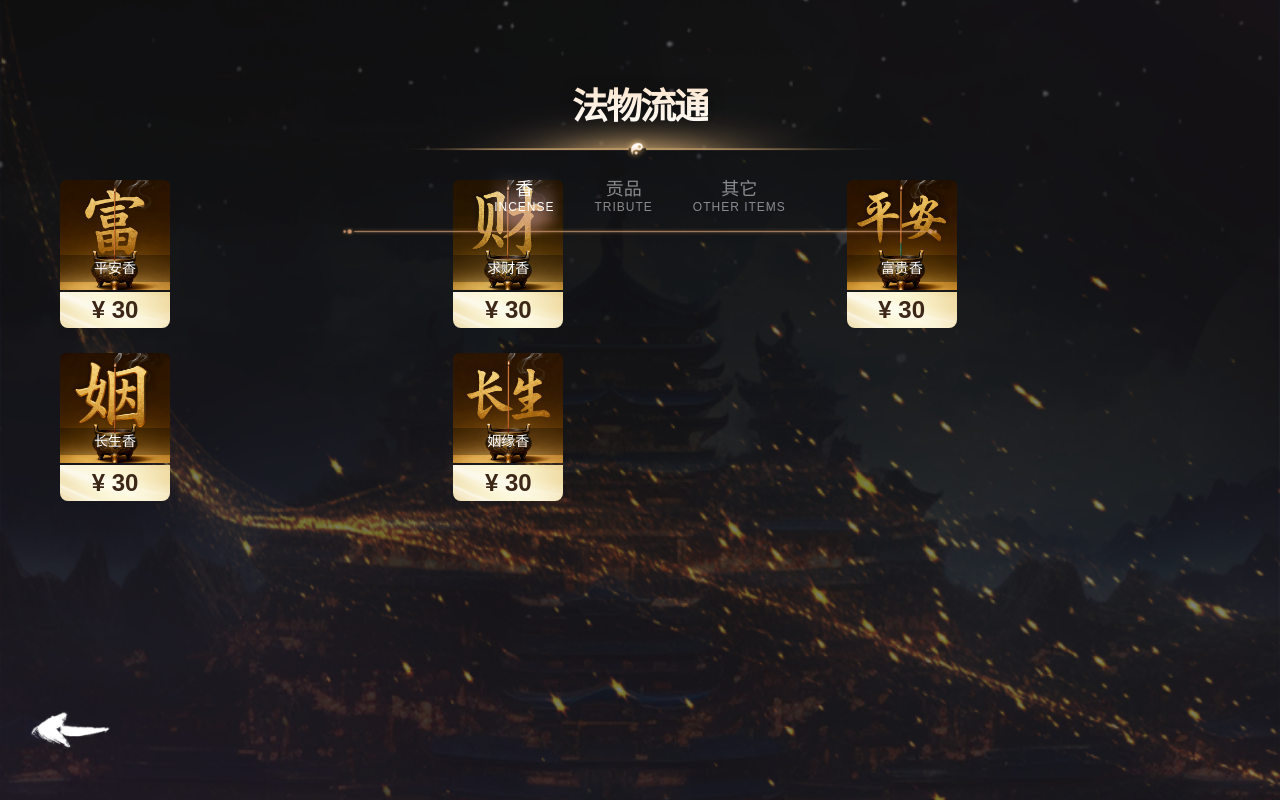
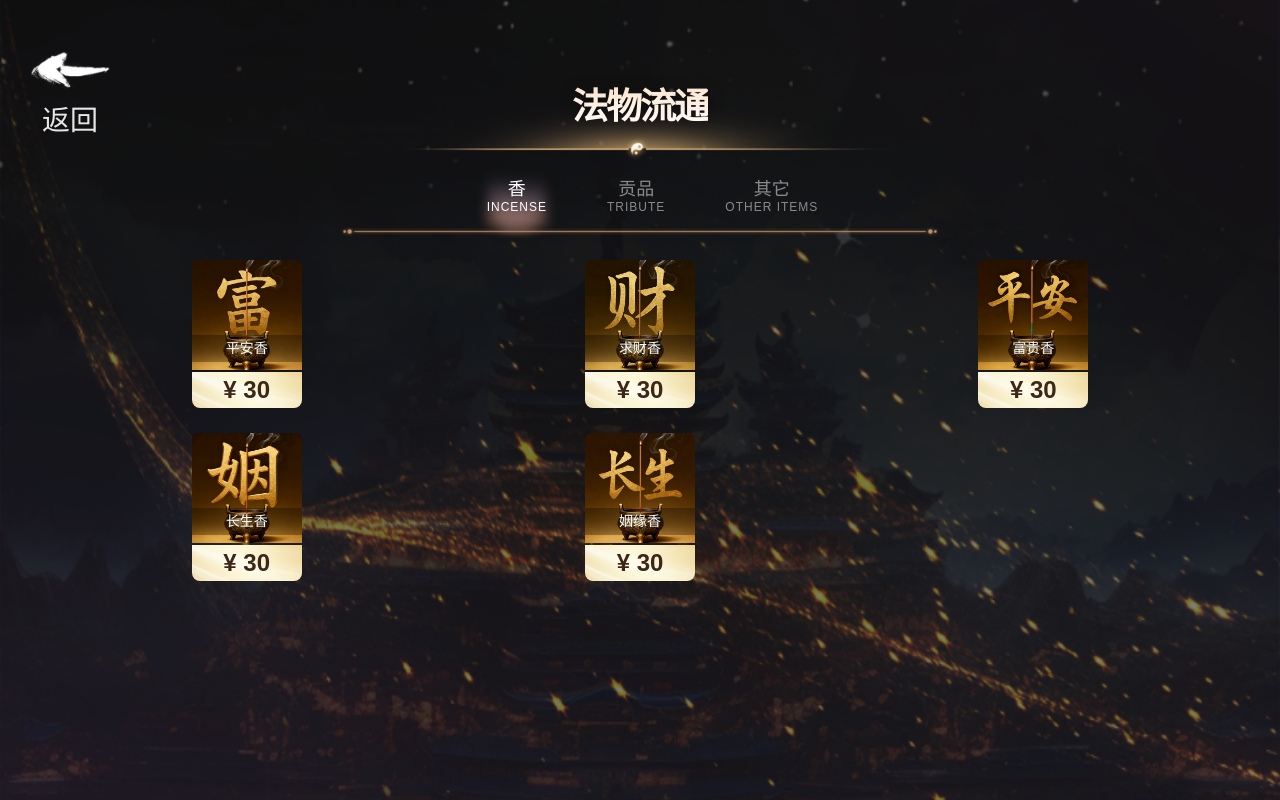
Before and after one commit to MagicTriger/global3d, a Vue app: page /legal-circulation in a window 1280 px wide. Built offline with nearby package versions, Linux system fonts and the light colour scheme.

Commit message:
法物流通界面优化

```diff
--- a/src/pages/Legal-circulation.vue
+++ b/src/pages/Legal-circulation.vue
@@ -10,7 +10,22 @@
       class="background-image"
       aria-hidden="true"
     />
-
+    <!-- Back Button -->
+    <div class="back-button-container">
+      <button
+        class="back-button"
+        @click="handleBack"
+        aria-label="返回背包页面"
+      >
+        <img
+          src="/images/fawu/mobile/图层 4.png"
+          alt=""
+          aria-hidden="true"
+          draggable="false"
+        />
+      </button>
+      <span class="back-text">返回</span>
+    </div>
     <!-- Header Area -->
     <div class="header-area">
       <div class="title-container">
@@ -205,19 +220,7 @@
       </div>
     </div>
 
-    <!-- Back Button -->
-    <button
-      class="back-button"
-      @click="handleBack"
-      aria-label="返回背包页面"
-    >
-      <img
-        src="/images/fawu/mobile/图层 4.png"
-        alt=""
-        aria-hidden="true"
-        draggable="false"
-      />
-    </button>
+
   </div>
 </template>
 
@@ -365,7 +368,9 @@ const handleKeyDown = (event: KeyboardEvent): void => {
   display: flex;
   justify-content: center;
   align-items: center;
-  gap: 40px;
+  gap: 60px;
+  margin-left: 25px;
+  position: relative;
 }
 
 /* Tab Item */
@@ -459,11 +464,11 @@ const handleKeyDown = (event: KeyboardEvent): void => {
 /* Content Scroll Area */
 .content-area {
   position: absolute;
-  top: 20vh !important;
+  top: 30vh !important;
   bottom: 12vh;
   left: 0;
   right: 0;
-  padding: 0 20px;
+  padding: 0 10px;
   overflow-y: auto;
   overflow-x: hidden;
   -webkit-overflow-scrolling: touch;
@@ -474,11 +479,12 @@ const handleKeyDown = (event: KeyboardEvent): void => {
 .items-grid {
   display: grid;
   grid-template-columns: repeat(3, 110px);
-  gap: 20px;
-  padding: 20px;
+  gap: 15px;
   justify-content: center;
+  justify-items: center;
   max-width: 1400px;
   margin: 0 auto;
+  width: 100%;
 }
 
 /* Item Card */
@@ -558,18 +564,25 @@ const handleKeyDown = (event: KeyboardEvent): void => {
   padding: 5px 0;
 }
 
+/* Back Button Container */
+.back-button-container {
+  position: absolute;
+  left: 30px;
+  top: 20px;
+  display: flex;
+  flex-direction: column;
+  align-items: center;
+  z-index: 20;
+}
+
 /* Back Button */
 .back-button {
-  position: absolute;
-  left: 30px;
-  bottom: 30px;
   width: 60px;
   height: 60px;
   background: none;
   border: none;
   padding: 0;
   cursor: pointer;
-  z-index: 20;
   transition: all 0.3s ease;
 }
 
@@ -589,6 +602,16 @@ const handleKeyDown = (event: KeyboardEvent): void => {
 .back-button:active {
   opacity: 0.6;
   transform: scale(0.95);
+}
+
+/* Back Text */
+.back-text {
+  font-family: 'SimSun', '宋体', serif;
+  font-size: 28px;
+  color: rgba(255, 255, 255, 0.9);
+  margin-top: -10px;
+  text-align: center;
+  pointer-events: none;
 }
 
 /* Page Enter Animation */
@@ -664,11 +687,18 @@ const handleKeyDown = (event: KeyboardEvent): void => {
     padding: 5px 0;
   }
 
+  .back-button-container {
+    left: 20px;
+    top: 20px;
+  }
+
   .back-button {
-    left: 20px;
-    bottom: 20px;
     width: 50px;
     height: 50px;
+  }
+
+  .back-text {
+    font-size: 24px;
   }
 }
 
@@ -733,11 +763,18 @@ const handleKeyDown = (event: KeyboardEvent): void => {
     padding: 5px 0;
   }
 
+  .back-button-container {
+    left: 20px;
+    top: 20px;
+  }
+
   .back-button {
-    left: 20px;
-    bottom: 20px;
     width: 50px;
     height: 50px;
+  }
+
+  .back-text {
+    font-size: 24px;
   }
 }
 
@@ -802,11 +839,18 @@ const handleKeyDown = (event: KeyboardEvent): void => {
     padding: 5px 0;
   }
 
+  .back-button-container {
+    left: 25px;
+    top: 25px;
+  }
+
   .back-button {
-    left: 25px;
-    bottom: 25px;
     width: 70px;
     height: 70px;
+  }
+
+  .back-text {
+    font-size: 26px;
   }
 }
 
@@ -834,7 +878,7 @@ const handleKeyDown = (event: KeyboardEvent): void => {
   }
 
   .content-area {
-    top: 26vh;
+    top: 36vh;
     bottom: 12vh;
     padding: 0 40px;
   }
@@ -845,11 +889,18 @@ const handleKeyDown = (event: KeyboardEvent): void => {
     padding: 20px;
   }
 
+  .back-button-container {
+    left: 30px;
+    top: 30px;
+  }
+
   .back-button {
-    left: 30px;
-    bottom: 30px;
     width: 80px;
     height: 80px;
+  }
+
+  .back-text {
+    font-size: 28px;
   }
 }
 
```
